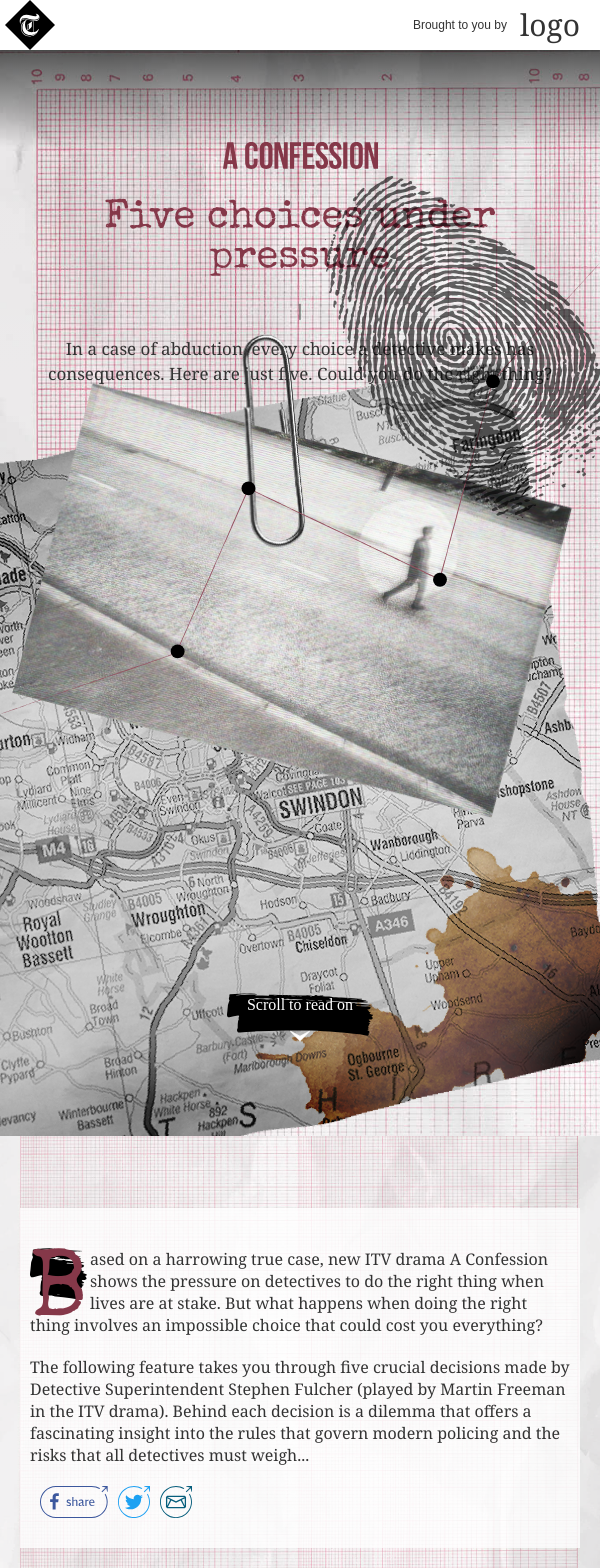
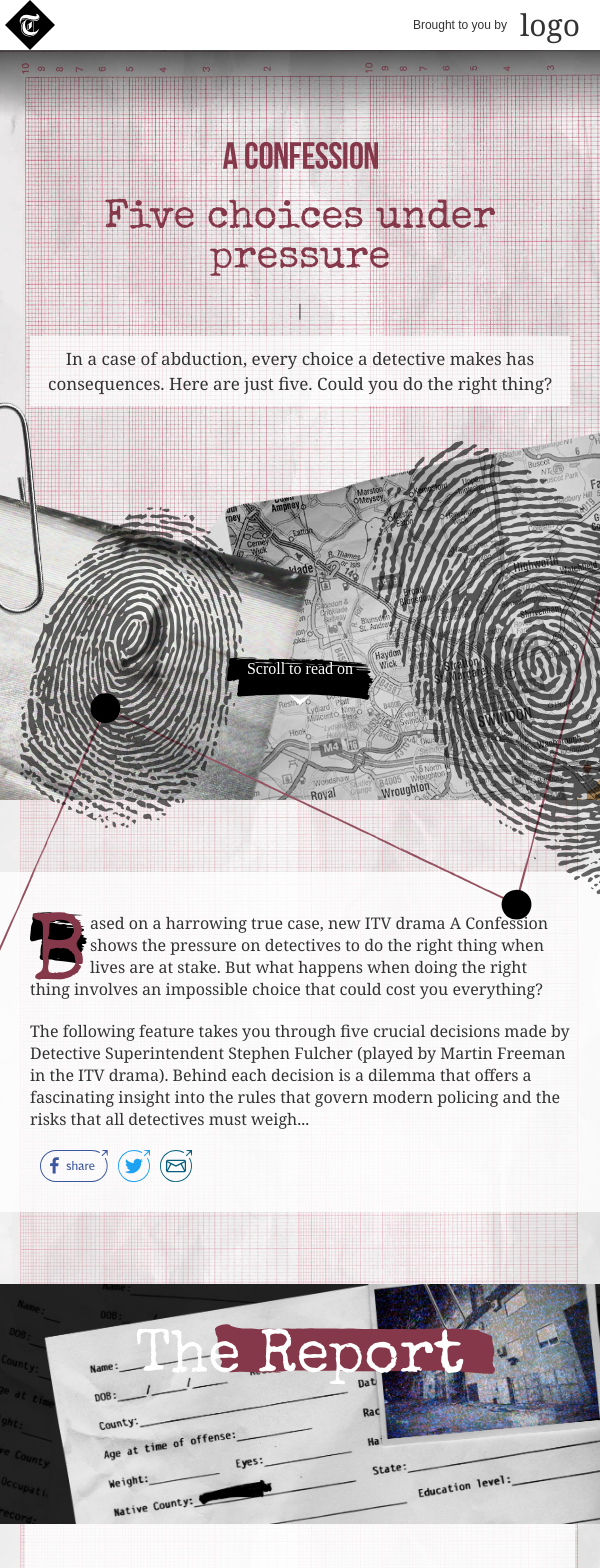
Before and after one commit to telegraph/spark-itv-confessions-longform, a React (Create React App) app: page / in a window 600 px wide. Shown: the top 1568 px of the page. Built offline with nearby package versions, Linux system fonts and the light colour scheme.

Commit message:
responsive styles

```diff
--- a/src/components/Broughttyb/index.js
+++ b/src/components/Broughttyb/index.js
@@ -7,7 +7,7 @@
     <div className="partner">
       <div className="partner__inner">
         <p>Brought to you by</p>
-        <img src={logo} alt="logo" />
+        <img loading="lazy" src={logo} alt="logo" />
       </div>
     </div>
   );
--- a/src/components/Hero/style.scss
+++ b/src/components/Hero/style.scss
@@ -65,6 +65,8 @@
       line-height: 25px;
       color: #333;
       text-align: center;
+      background: rgba(255, 255, 255, 0.72);
+      padding: 10px;
     }
 
   }
@@ -147,37 +149,45 @@
   }
 }
 
-@media (max-width: 1200px) {
-  .hero {
-    flex-flow: column;
-    .hero__content {
-      margin: 0 auto;
-      max-width: unset;
-    }
-    .hero__art {
-      margin: 0 auto;
-      .art-desktop {
-        max-height: 300px;
-        display: none;
-      }
-      .art-mobile {
-        display: block;
-      }
-    }
-  }
-}
-
-@media only screen and (min-device-width: 481px) and (max-device-width: 1024px) and (orientation:landscape) {
-  .hero {
-    padding-top: 20vh;
-  }
-}
-
 @media (max-width: 730px) {
   .hero {
+    height: calc(100vh - 50px);
+    flex-flow: column;
     justify-content: flex-start;
     padding: 12% 20px;
     align-items: center;
+
+    &__absoluted {
+      position: relative;
+      order: 2;
+      &__connect {
+        top: -67%;
+        left: -80%;
+        width: 230%;
+      }
+      &__f-print-l {
+        left: 0;
+        bottom: -33%;
+        width: 40%;
+        z-index: 3;
+      }
+      &__f-print-r {
+        right: -32%;
+        top: 5%;
+        width: 70%;
+      }
+      &__map {
+        top: 0;
+        right: -24%;
+        width: 100%;
+      }
+      &__photo {
+        left: -48%;
+        top: -10%;
+        width: 100%;
+      }
+    }
+
     h1 {
       font-size: 40px;
       line-height: 40px;
--- a/src/components/Pagebody/style.scss
+++ b/src/components/Pagebody/style.scss
@@ -32,6 +32,13 @@
       background-repeat: no-repeat;
       bottom: -400px;
       overflow: visible;
+      @media (max-width: 730px) {
+        bottom: -12%;
+        left: 90%;
+        width: 230%;
+        height: 250px;
+        transform: translateX(-50%);
+      }
     }
     display: flex;
 
@@ -46,6 +53,9 @@
       bottom: -500px;
     }
     .pagebody__content {
+      @media (max-width: 730px) {
+        order: 0;
+      }
       order: 2;
     }
   }
@@ -83,8 +93,12 @@
 @media screen and (max-width: 730px) {
 
   .pagebody {
-    padding: 12% 20px;
+    padding: 12% 0;
     margin: 0 auto;
+
+    &__content {
+      padding: 25px 20px;
+    }
 
     &.purple {
       h2 {
--- a/src/components/Pullquote/style.scss
+++ b/src/components/Pullquote/style.scss
@@ -17,6 +17,7 @@
       max-width: 500px;
       background: url('../../assets/backgrounds/quote.svg');
       background-size: contain;
+      background-position: center;
       background-repeat: no-repeat;
       padding-top: 30px;
       padding-bottom: 30px;
@@ -40,6 +41,10 @@
         text-align: center;
         margin: 0;
         padding: 0px 80px;
+        @media (max-width: 730px) {
+          font-size: 19px;
+          line-height: 21px;
+        }
       }
       p {
         color: #fff;
@@ -49,6 +54,10 @@
         text-align: center;
         margin: 15px 0 0;
         padding: 0px 80px;
+        @media (max-width: 730px) {
+          font-size: 9px;
+          margin-top: 4px;
+        }
       }
     }
   }
--- a/src/components/Question/style.scss
+++ b/src/components/Question/style.scss
@@ -10,10 +10,14 @@
     display: flex;
     justify-content: space-around;
     align-items: center;
+    flex-wrap: wrap;
     transition: opacity 0.4s 0.8s;
   &__img {
     img {
       max-width: 570px;
+      @media (max-width: 730px) {
+        width: 100%;
+      }
     }
   }
     &__choice {
@@ -26,6 +30,10 @@
         font-size: 30px;
         line-height: 40px;
         font-weight: 300;
+        @media (max-width: 730px) {
+          font-size: 25px;
+          line-height: 32px;
+        }
       }
       &__answer {
         position: relative;
@@ -81,6 +89,9 @@
         }
 
       }
+      @media (max-width: 730px) {
+        margin-top: 30px;
+      }
     }
   }
   &__final {
--- a/src/components/Sidebar/index.js
+++ b/src/components/Sidebar/index.js
@@ -7,15 +7,15 @@
     <aside className="sidebar">
       <div className="sidebar__inner">
         <div className="sidebar__inner__img">
-         {sidebar.img && <img src={sidebar.img} alt="" />}
+         {sidebar.img && <img loading="lazy" src={sidebar.img} alt="" />}
         </div>
         <div className="sidebar__inner__stickynote">
           <div className="sidebar__inner__stickynote__inner">
             <h3>Police Terms</h3>
             {sidebar.sticky.map(para => (
               <>
-                <h4>{para.title}</h4>
-                <p>{para.copy}</p>
+                <h4 className="stickynote-title">{para.title}</h4>
+                <p className="stickynote-copy">{para.copy}</p>
               </>
             ))}
           </div>
--- a/src/components/Sidebar/style.scss
+++ b/src/components/Sidebar/style.scss
@@ -22,6 +22,11 @@
           line-height: 40px;
           font-weight: 300;
           color: #853849;
+          @media (max-width: 730px) {
+            font-size: 22px;
+            line-height: 62px;
+            margin-bottom: 0;
+          }
           &:before {
             content: '';
             background: url('../../assets/sidebar/sticky_stroke.svg');
@@ -35,6 +40,9 @@
             left: 50%;
             transform: translateX(-50%) rotate(5deg);
             z-index: -1;
+            @media (max-width: 730px) {
+              background-position: 0px 10px;
+            }
           }
         }
         h4 {
@@ -51,6 +59,20 @@
           line-height: 26px;
           color: #333333;
         }
+        .stickynote-title {
+          @media (max-width: 730px) {
+            font-size: 21px;
+            line-height: 21px;
+            margin-bottom: 5px;
+          }
+        }
+        .stickynote-copy {
+          @media (max-width: 730px) {
+            font-size: 12px;
+            line-height: 18px;
+            margin-top: 5px;
+          }
+        }
       }
     }
     &__img {
@@ -58,7 +80,13 @@
       img {
         max-width: 500px;
         margin: 0 auto;
+        @media (max-width: 730px) {
+          width: 100%;
+        }
       }
     }
   }
+  @media (max-width: 730px) {
+    padding: 20px;
+  }
 }
--- a/src/components/Title/style.scss
+++ b/src/components/Title/style.scss
@@ -45,4 +45,19 @@
     margin: 0 auto;
   }
 
+  @media (max-width: 730px) {
+    height: 30vh;
+    padding: 35px 20px;
+    &__inner {
+      .title__content {
+        font-size: 60px;
+        &:after {
+          width: 280px;
+          right: -30px;
+          top: 5px;
+        }
+      }
+    }
+  }
+
 }
```
